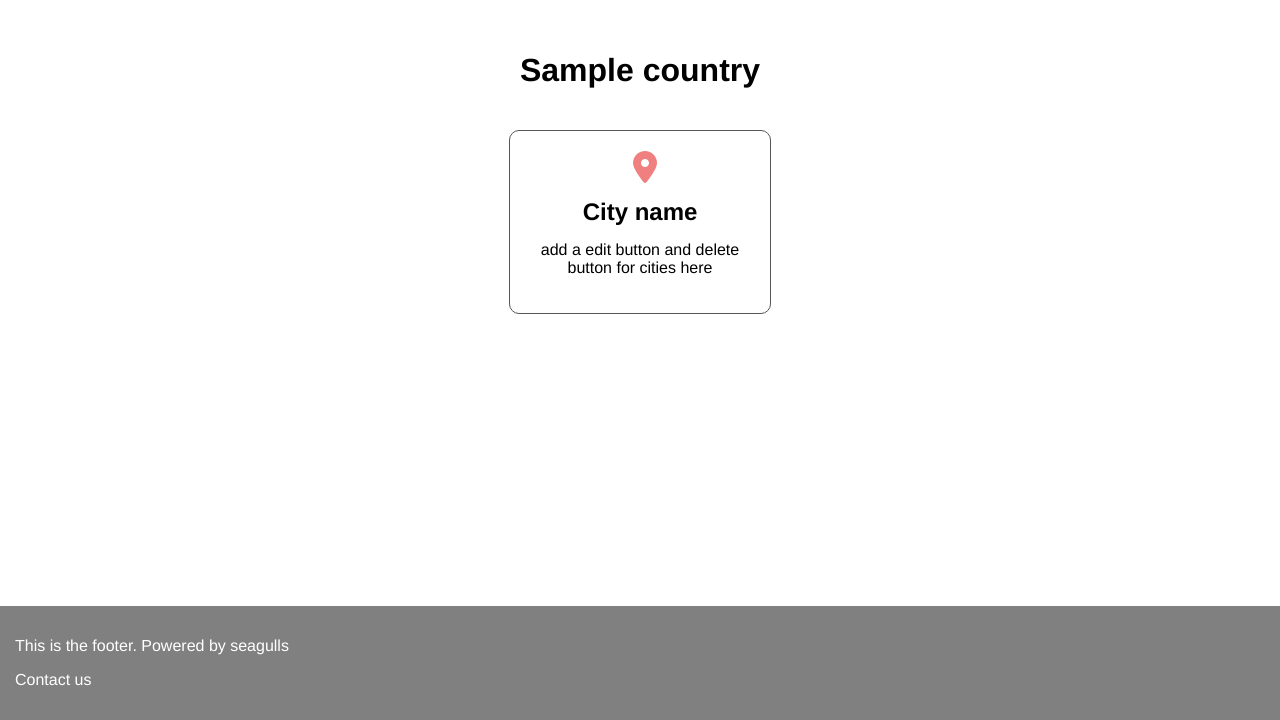
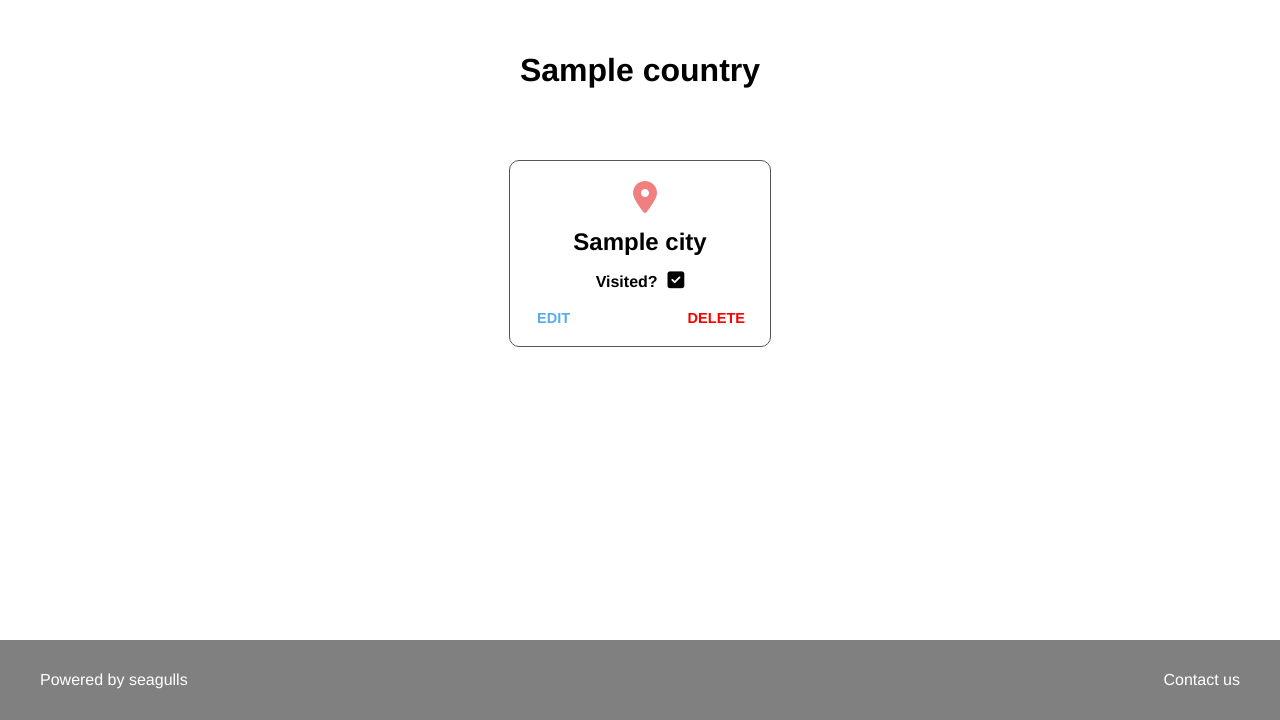
Before and after one commit to Corrine2212/project_01_travel_bucket_list, a Flask app: page /countries/1 in a window 1280 px wide. Shown: the part 80-800 px from the top of the page. Run offline with Flask 3, Linux system fonts and the light colour scheme; a database or web service that is not in the repository returns one stand-in record (values such as "Sample title"); some libraries are stand-ins or nearby versions.

Commit message:
mvp work completed

```diff
--- a/controllers/cities_controller.py
+++ b/controllers/cities_controller.py
@@ -66,7 +66,7 @@ def update_city(id):
     country = country_repository.select(country_id)
     city = City(city_name, country, visited, id)
     city_repository.update(city)
-    return redirect('/countries')
+    return redirect('/countries/')
 
 # DELETE
 # DELETE '/cities/<id>'
--- a/controllers/countries_controller.py
+++ b/controllers/countries_controller.py
@@ -15,6 +15,12 @@ def list_all_countries():
     countries = country_repository.select_all()
     cities = city_repository.select_all()
     return render_template('countries/index.html', all_countries = countries, all_cities = cities)
+
+@countries_blueprint.route('/countries/show')
+def list_cities_by_country(country_name):
+    country = country_repository.select(country_name)
+    cities = city_repository.select(country)
+    return render_template('cities/index.html', all_cities_by_country=cities)
 
 # NEW
 # GET '/countries/new'
@@ -40,6 +46,7 @@ def create_country():
 def show_country(id):
     cities = city_repository.select_all()
     country = country_repository.select(id)
+    # filtered_cities = cities.filter(lambda city: city.id == country.city.id, cities )
     return render_template('countries/show.html', country = country, all_cities = cities)
 
 # EDIT
--- a/repositories/country_repository.py
+++ b/repositories/country_repository.py
@@ -50,8 +50,6 @@ def update(country):
     run_sql(sql, values)
 
 
-
-
 # !is this required? the city repository should have this function
 # def cities(country):
 #     cities = []
--- a/static/style.css
+++ b/static/style.css
@@ -38,8 +38,12 @@ body{
 
 /* footer stylings */
 footer{
+    display: flex;
+    justify-content: space-between;
     background-color: grey;
     padding: 15px;
+    padding-left: 40px;
+    padding-right: 40px;
     position: relative;
     margin-top: auto;
     color: white;
@@ -216,6 +220,8 @@ button:hover {
     background-color: grey;
     color: white;
     margin: 0;
+    /* background:rgba(0,0,0,.20);
+    backdrop-filter: blur(5px); */
 }
 
 .menu li a {
@@ -337,6 +343,7 @@ button:hover {
     text-align: center;
     line-height: 18px;
     margin-top: 20px;
+    flex-wrap: wrap;
 }
 
 .country-wrapper {
--- a/templates/base.html
+++ b/templates/base.html
@@ -36,7 +36,7 @@
 
     </main>
     <footer>
-        <p>This is the footer. Powered by seagulls</p>
+        <p>Powered by seagulls</p>
         <p>Contact us</p>
     </footer>
 </body>
--- a/templates/countries/index.html
+++ b/templates/countries/index.html
@@ -21,7 +21,6 @@
             <p><b>Visited?</b><span style="font-size: 1.2em;"><i class="fa-solid fa-square-check" aria-hidden="true"></i></span>
                 {% else: %}
                 <p><b>Visited?</b><span style="font-size: 1.2em;"><i class="fa-solid fa-xmark" aria-hidden="true"></i></span>
-
             {% endif %}
             <hr>
                 <div class="buttons">
--- a/templates/countries/show.html
+++ b/templates/countries/show.html
@@ -1,26 +1,25 @@
 {% extends 'base.html' %}
 {% block content %}
 
+
 <div class="add-wrapper-cities">
     <h1>{{ country.country_name }}</h1>
+
     <div class="city-wrapper">
-        <div class="cities">
-            <div class="content">
-                <i class="fa-solid fa-location-dot fa-2x" style="color: #f08080;"></i>
-                <h2>City name</h2>
-                <p>add a edit button and delete button for cities here</p>
-
-        {% for city in cities_by_country %}
-        <div class="cities">
+        {% for city in all_cities %}
+        {% if city.country.id == country.id  %}
+        <div class="countries-cities">
             <div class="content">
                 <i class="fa-solid fa-location-dot fa-2x" style="color: #f08080;"></i>
 
         {% if city.country.id == country.id %}
-                <h1>{{ city.city_name }}</h1>
+                <h2>{{ city.city_name }}</h3>
 
 
             {% if city.visited %}
-            <p><i>Still to visit city</i></p>
+            <p><b>Visited?</b><span style="font-size: 1.2em;"><i class="fa-solid fa-square-check" aria-hidden="true"></i></span>
+                {% else: %}
+                <p><b>Visited?</b><span style="font-size: 1.2em;"><i class="fa-solid fa-xmark" aria-hidden="true"></i></span>
             {% endif %}
 
 
@@ -33,8 +32,11 @@
                     <button class="trash-button">DELETE</button>
                 </form>
             </div>
+            </div>
         </div>
 
+
+        {% endif %}
         {% endif %}
     {% endfor %}
     </div>
```
Also changed, not shown: work_log/day_4_monday.md (added, +28 -0 lines).
